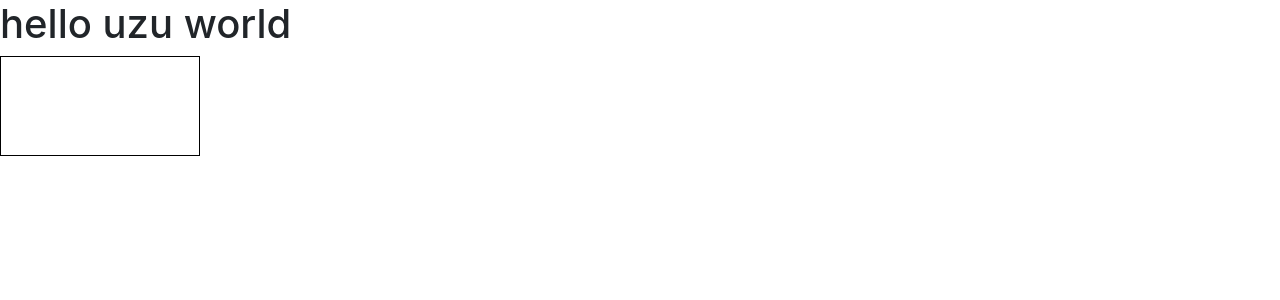
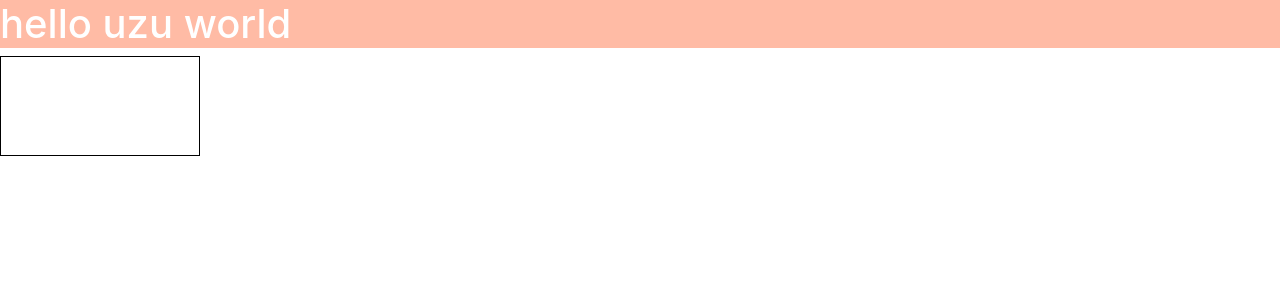
Before and after one commit to ina-uzu/GooninPage, a Django app: page /main/ in a window 1280 px wide. Shown: the top 300 px of the page. Run offline with Django 3.2, Linux system fonts and the light colour scheme; some libraries are stand-ins or nearby versions.

Commit message:
csssssssssssssssssssssssssssssssssssssss test

```diff
--- a/main/static/css/board_main.css
+++ b/main/static/css/board_main.css
@@ -2,4 +2,8 @@
 
 a {color: #555555;}
 a:hover {color: #FFBBA5;}
-background-color:#FFBBA5;
+
+h1{
+    background-color:#FFBBA5;
+    color:#FFFFFF;
+}
--- a/main/static/css/test.css
+++ b/main/static/css/test.css
@@ -2,6 +2,11 @@
 
 a {color: #555555;}
 a:hover {color: #FFBBA5}
+
+h1{
+    background-color:#FFBBA5;
+    color:#FFFFFF;
+}
 
 
 .test{
```
